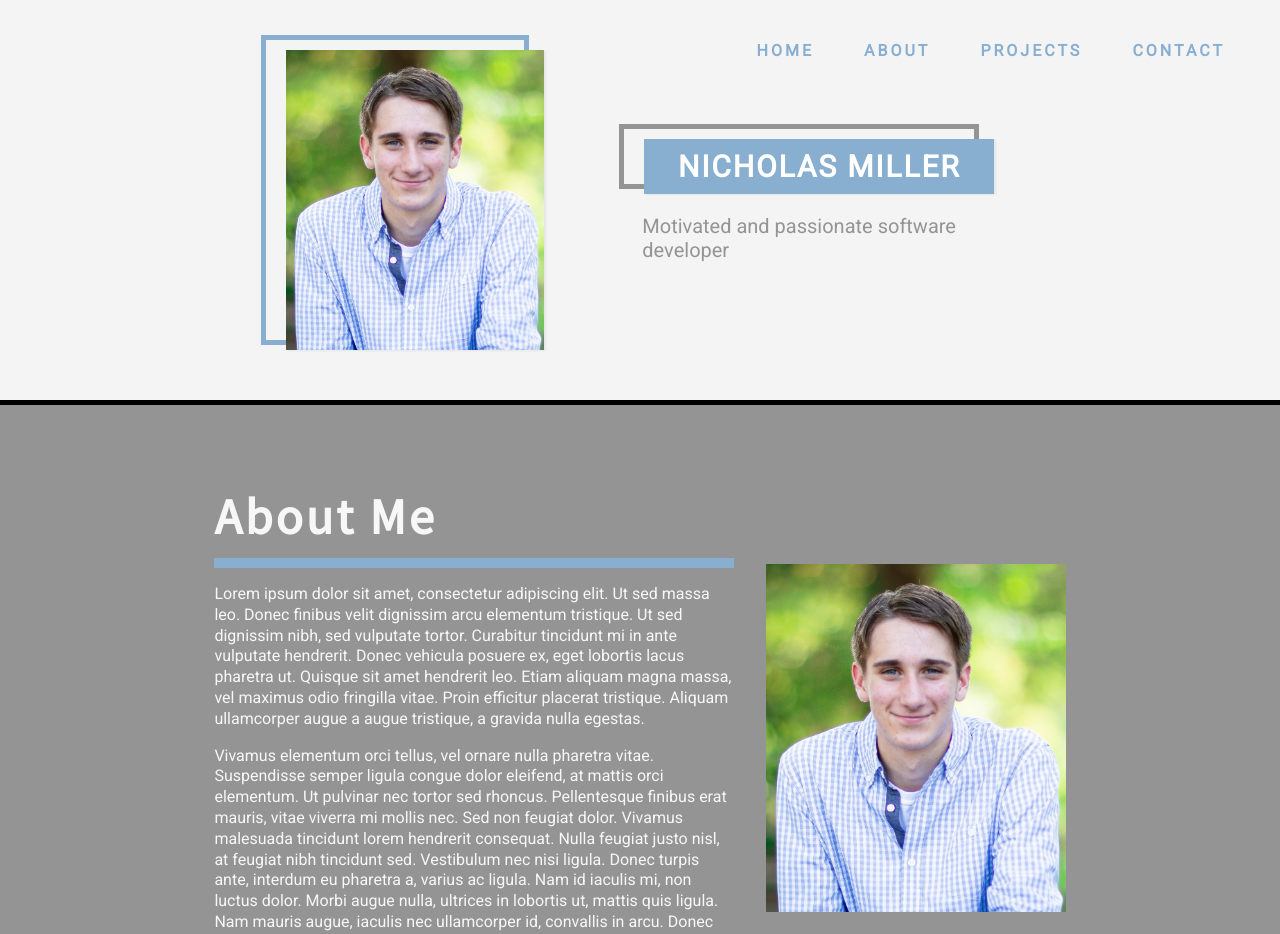
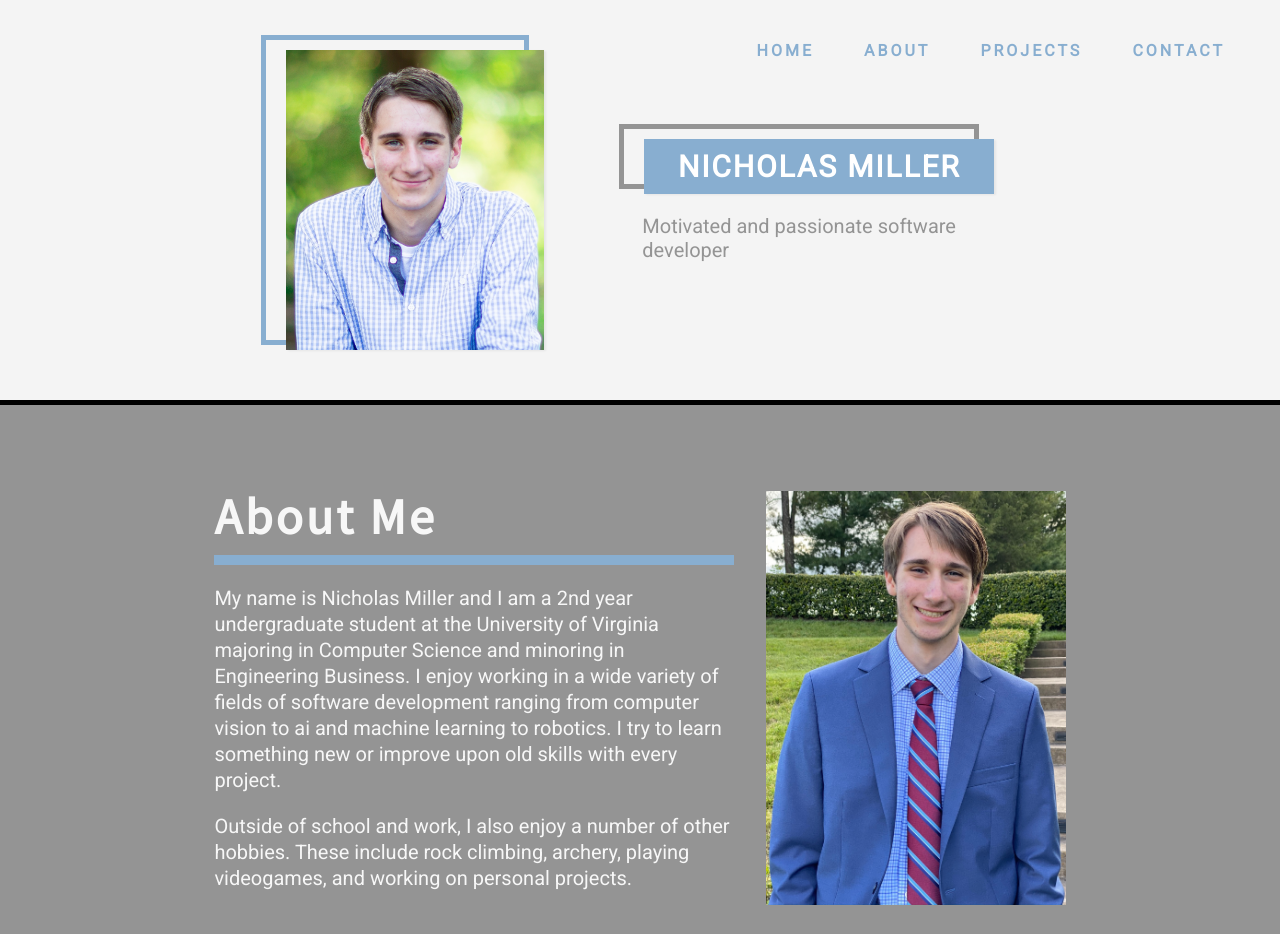
Before and after one commit to nicholasmiller1/portfolio, a React (Create React App) app: page / in a window 1280 px wide. Shown: the top 934 px of the page. Built offline with nearby package versions, Linux system fonts and the light colour scheme.

Commit message:
Wrote about section

```diff
--- a/src/css/home.css
+++ b/src/css/home.css
@@ -21,6 +21,7 @@ h1 {
     "b c";
   column-gap: 2em;
   grid-template-columns: 2fr 1fr;
+  grid-template-rows: 5em 1fr;
 }
 
 .home-about > h1 {
@@ -36,6 +37,7 @@ h1 {
   font-family: Roboto, sans-serif;
   text-align: left;
   line-height: 1.3em;
+  font-size: 20px;
   /* letter-spacing: 1px; */
 }
 
--- a/src/pages/Home.js
+++ b/src/pages/Home.js
@@ -14,10 +14,16 @@ const Home = (props) => {
                 <div className="home-about">
                     <h1>About Me</h1>
                     <span>
-                        <p>Lorem ipsum dolor sit amet, consectetur adipiscing elit. Ut sed massa leo. Donec finibus velit dignissim arcu elementum tristique. Ut sed dignissim nibh, sed vulputate tortor. Curabitur tincidunt mi in ante vulputate hendrerit. Donec vehicula posuere ex, eget lobortis lacus pharetra ut. Quisque sit amet hendrerit leo. Etiam aliquam magna massa, vel maximus odio fringilla vitae. Proin efficitur placerat tristique. Aliquam ullamcorper augue a augue tristique, a gravida nulla egestas.</p>
-                        <p>Vivamus elementum orci tellus, vel ornare nulla pharetra vitae. Suspendisse semper ligula congue dolor eleifend, at mattis orci elementum. Ut pulvinar nec tortor sed rhoncus. Pellentesque finibus erat mauris, vitae viverra mi mollis nec. Sed non feugiat dolor. Vivamus malesuada tincidunt lorem hendrerit consequat. Nulla feugiat justo nisl, at feugiat nibh tincidunt sed. Vestibulum nec nisi ligula. Donec turpis ante, interdum eu pharetra a, varius ac ligula. Nam id iaculis mi, non luctus dolor. Morbi augue nulla, ultrices in lobortis ut, mattis quis ligula. Nam mauris augue, iaculis nec ullamcorper id, convallis in arcu. Donec ipsum leo, consectetur id dictum at, vehicula tempus mi. Nam purus augue, sagittis id libero a, finibus commodo nisl.</p>
+                        <p>My name is Nicholas Miller and I am a 2nd year undergraduate student at the University of Virginia
+                            majoring in Computer Science and minoring in Engineering Business. I enjoy working in a wide variety
+                            of fields of software development ranging from computer vision to ai and machine learning to robotics.
+                            I try to learn something new or improve upon old skills with every project.
+                        </p>
+                        <p>Outside of school and work, I also enjoy a number of other hobbies. These include rock climbing, archery,
+                            playing videogames, and working on personal projects.
+                        </p>
                     </span>
-                    <img src={require('../assets/header-photo.jpg').default} alt="temporary" />
+                    <img src={require('../assets/about-photo.JPEG').default} alt="temporary" />
                 </div>
             </section>
             <section className="home-projects">
@@ -30,7 +36,7 @@ const Home = (props) => {
                         );
                     })}
                 </div>
-                <Link to="/projects" id="projects-button">See More</Link>
+                <Link to="/projects#top" id="projects-button">See More</Link>
             </section>
             <Footer/>
         </div>
--- a/src/pages/Projects.js
+++ b/src/pages/Projects.js
@@ -7,7 +7,7 @@ import projectsData from '../projects.json';
 
 const Projects = (props) => {
     return (
-        <div className="projects">
+        <div className="projects" id="top">
             <Header title="Projects" subtitle="A collection of the projects I have worked on"/>
             <section className="projects-list">
                 {projectsData.map((project, key) => {
```
Also changed, not shown: src/assets/about-photo.JPEG (added).
